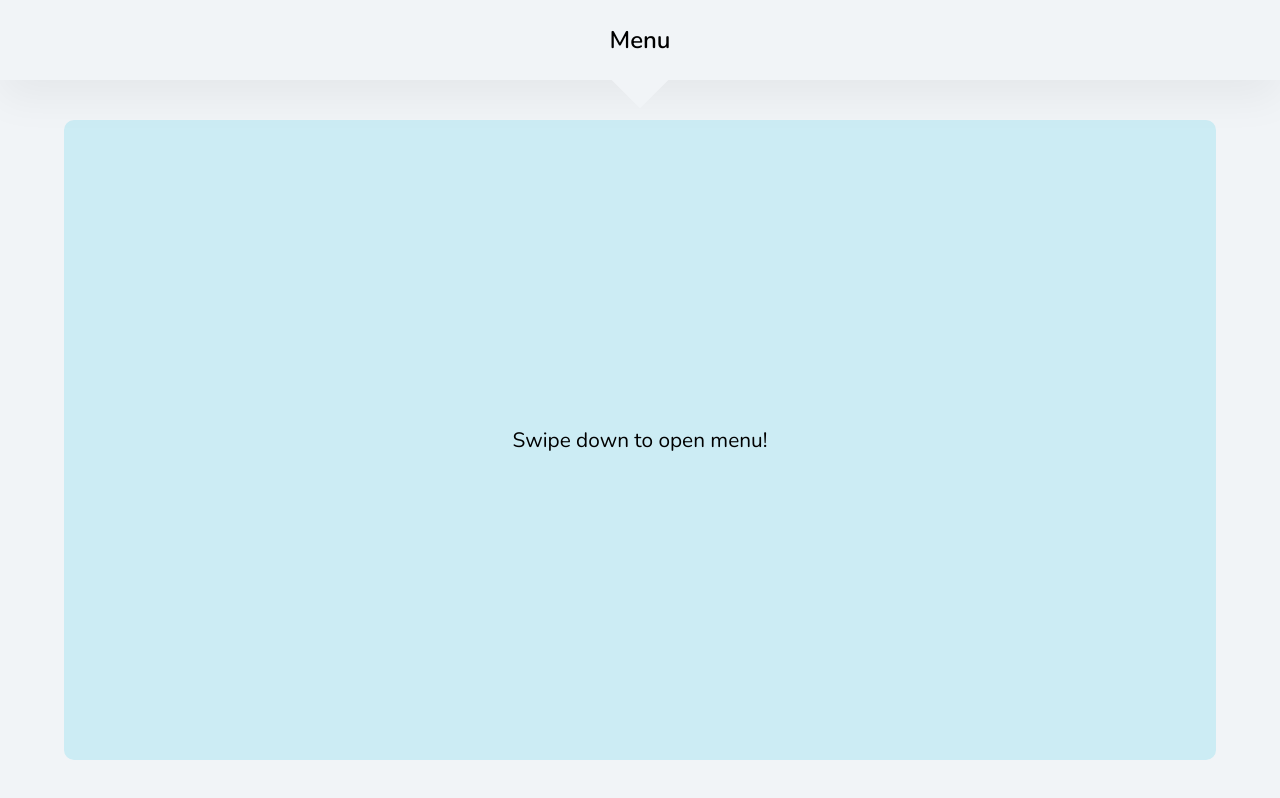
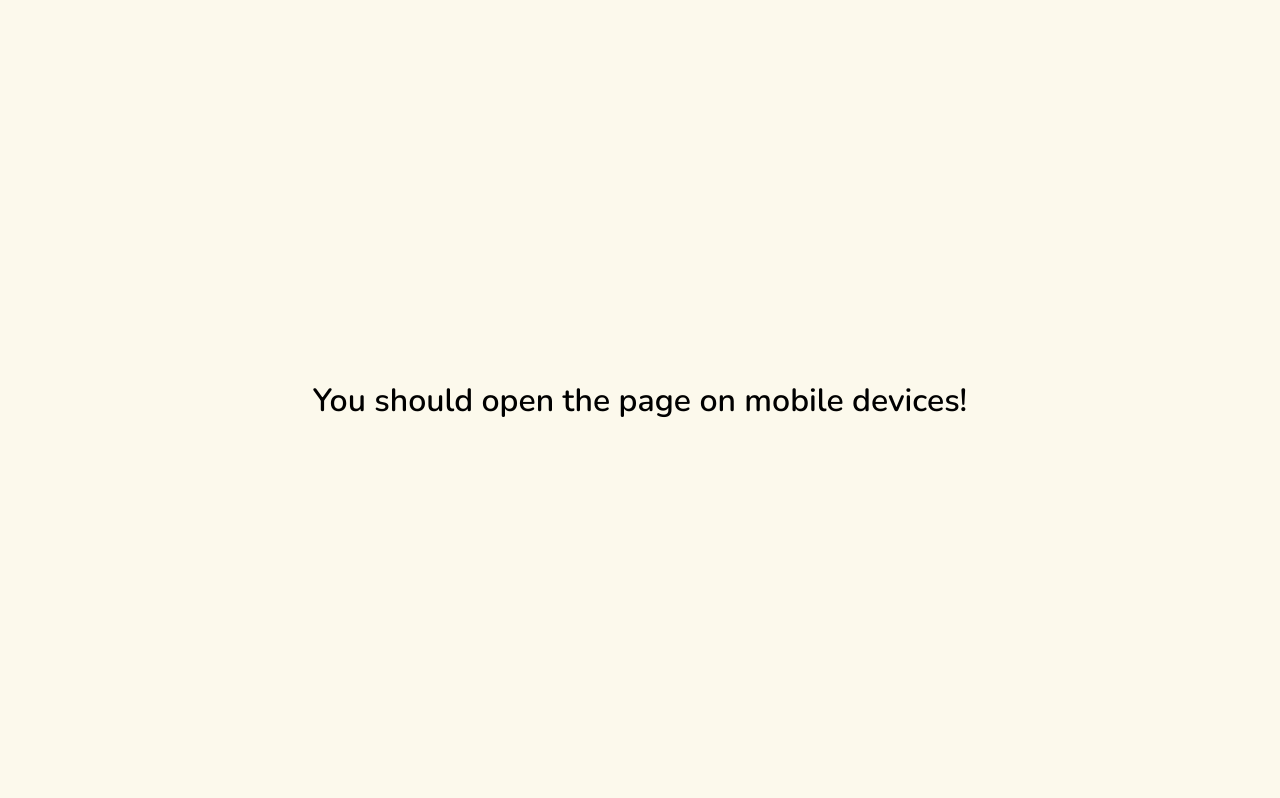
Before and after one commit to inancakduvan/fingerswipe-demo, a plain HTML site: page index.html in a window 1280 px wide. Drawn offline with nearby package versions, Linux system fonts and the light colour scheme.

Commit message:
desktop style added

```diff
--- a/index.html
+++ b/index.html
@@ -29,6 +29,10 @@
         </section>
     </div>
 
+    <div id="desktop-warn">
+        You should open the page on mobile devices!
+    </div>
+
     <!-- Scripts -->
 
     <!-- Fingerswipe JS -->
--- a/style.css
+++ b/style.css
@@ -3,6 +3,22 @@ body {
     padding: 0;
     font-family: 'Nunito', sans-serif;
     font-size: 16px;
+}
+
+#desktop-warn {
+    z-index: 100;
+    position: fixed;
+    top: 0;
+    left: 0;
+    display: flex;
+    align-items: center;
+    justify-content: center;
+    width: 100%;
+    height: 100vh;
+    background: #FCF9EC;
+    font-size: 2em;
+    font-weight: 600;
+
 }
 
 #wrapper {
@@ -72,3 +88,10 @@ body {
     border-radius: 10px;
     font-size: 1.3em;
 }
+
+/* Media queries */
+@media screen and (max-width: 991px) and (min-width: 100px) {
+    #desktop-warn {
+        display: none;
+    }
+}
```
